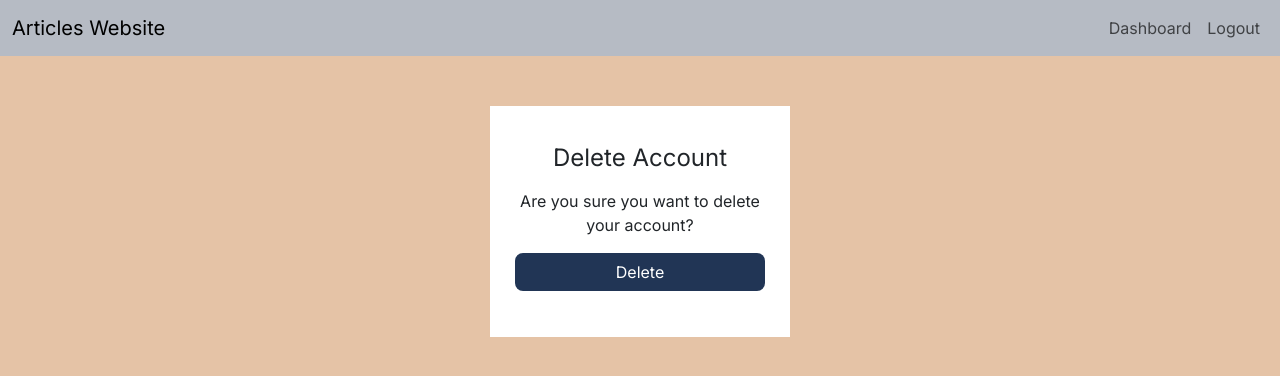
After one commit to Revprm/FinalProject-Pweb, a PHP site: page /delete.php in a window 1280 px wide. The commit adds this page. Shown: the top 376 px of the page. Run offline with PHP 8.4, Linux system fonts and the light colour scheme; the visitor is signed in with stand-in values (Sample User, id 1).

Commit message:
nambah delete sama update account

```diff
--- a/dashboard.php
+++ b/dashboard.php
@@ -42,6 +42,8 @@ $result = $conn->query($sql);
         <div class="form">
             <p>Hello, <?php echo $_SESSION['username']; ?>!</p>
             <p>You are now on the user dashboard page.</p>
+            <a href="update.php" class="btn container-fluid rounded-3 my-1">Update Account</a>
+            <a href="delete.php" class="btn container-fluid rounded-3">Delete Account</a>
             </form>
         </div>
     </div>
--- /dev/null
+++ b/delete.php
@@ -0,0 +1,45 @@
+<!-- delete.php -->
+<?php
+include("auth_session.php");
+?>
+
+<!DOCTYPE html>
+<html lang="en">
+
+<head>
+    <meta charset="utf-8">
+    <meta name="viewport" content="width=device-width, initial-scale=1">
+    <title>Delete Account</title>
+    <link href="https://cdn.jsdelivr.net/npm/bootstrap@5.3.2/dist/css/bootstrap.min.css" rel="stylesheet">
+    <link rel="stylesheet" href="assets/css/style.css">
+    <link rel="stylesheet" href="assets/css/gs_color.css">
+    <script src="https://cdn.jsdelivr.net/npm/bootstrap@5.3.2/dist/js/bootstrap.bundle.min.js"></script>
+    <script src="https://ajax.googleapis.com/ajax/libs/jquery/3.6.4/jquery.min.js"></script>
+    <script src="assets/js/script.js"></script>
+</head>
+
+<body>
+    <nav class="navbar navbar-expand-lg sticky-top navbar-gs bg-gs" id="home_navigation">
+        <div class="container-fluid">
+            <a class="navbar-brand" href="#">Articles Website</a>
+            <div class="navbar-nav ms-auto">
+                <a class="nav-link" href="dashboard.php">Dashboard</a>
+                <a class="nav-link" href="logout.php">Logout</a>
+            </div>
+        </div>
+    </nav>
+
+    <div class="container mt-5">
+        <div class="form">
+            <h4 class="text-center mt-2 mb-3">Delete Account</h4>
+            <p class="text-center">Are you sure you want to delete your account?</p>
+            <form action="process_delete.php" method="post">
+                <div class="mb-3">
+                    <input type="submit" value="Delete" name="submit" class="btn container-fluid rounded-3" />
+                </div>
+            </form>
+        </div>
+    </div>
+</body>
+
+</html>
--- a/login.php
+++ b/login.php
@@ -49,7 +49,9 @@
                 <div class="mb-3">
                     <input type="submit" value="Login" name="submit" class="btn container-fluid rounded-3" />
                     <p class="link mt-3"><a href="registration.php">Register</a></p>
+                    <p class="link mt-3"><a href="index.php">Home</a></p>
                 </div>
+        </form>
         </form>
     <?php
     }
--- a/registration.php
+++ b/registration.php
@@ -46,7 +46,7 @@
         <form class="form rounded-4" method="post" name="login">
             <h4 class="text-center mt-2 mb-3">Register</h1>
                 <div class="mb-3">
-                    <label for="email-input" class="form-label">Username</label>
+                    <label for="email-input" class="form-label">Email Adress</label>
                     <input type="text" class="form-control" name="email" id="email-input" placeholder="Email Address">
                 </div>
                 <div class="mb-3">
@@ -60,6 +60,7 @@
                 <div class="mb-3">
                     <input type="submit" value="Login" name="submit" class="btn container-fluid rounded-3" />
                     <p class="link mt-3">Already have an account? <a href="login.php">Login</a></p>
+                    <p class="link mt-3"><a href="index.php">Home</a></p>
                 </div>
         </form>
     <?php
```
Also changed, not shown: process_delete.php (added, +28 -0 lines), process_update.php (added, +31 -0 lines), update.php (added, +51 -0 lines).
